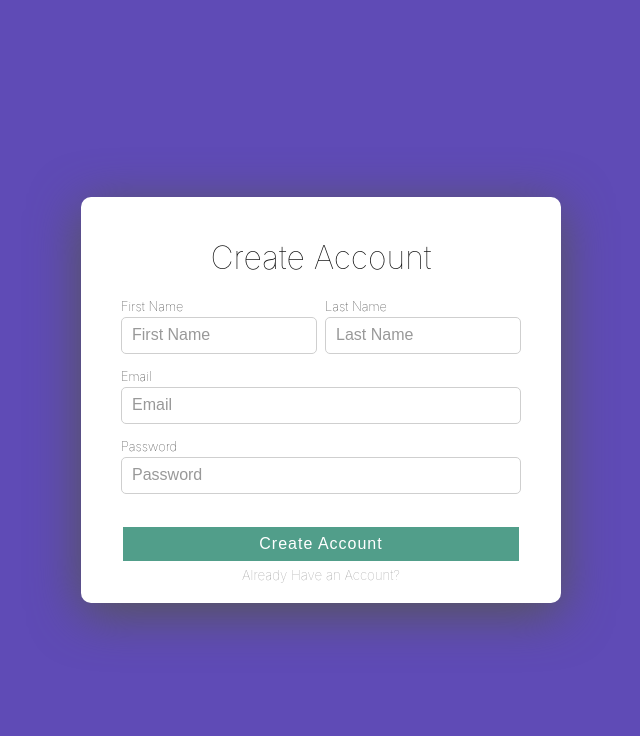
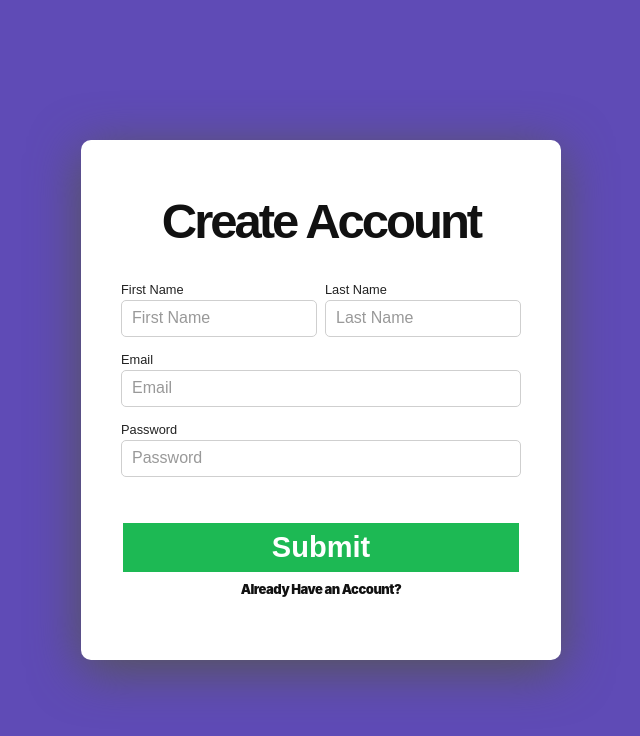
Before and after one commit to swizkhalifaa/React-First-Website, a React (Create React App) app: page / in a window 1280 px wide. Shown: the top 736 px of the page, without its empty margins (319-959 px from the left). Built offline with nearby package versions, Linux system fonts and the light colour scheme.

Commit message:
CSS Tweaks

```diff
--- a/src/App.css
+++ b/src/App.css
@@ -19,6 +19,7 @@ light green: #A3C4BC
 
 .form-wrapper {
   width: 400px;
+  height: 480px;
   display: flex;
   flex-direction: column;
   padding: 20px 40px;
@@ -37,15 +38,17 @@ h1 {
   text-align: center;
   width: 100%;
   color: #111;
-  font-weight: lighter;
-  font-family: -apple-system, BlinkMacSystemFont, "Segoe UI", Roboto, Oxygen,
-    Ubuntu, Cantarell, "Open Sans", "Helvetica Neue", sans-serif;
+  font-size: 49px;
+  font-weight: 900;
+  letter-spacing: -3px;
+  font-family: "Century Gothic", CenturyGothic, AppleGothic, sans-serif;
 }
 
 label {
   font-size: 0.8em;
   margin-bottom: 0.25em;
   color: #222;
+  font-family: "Century Gothic", CenturyGothic, AppleGothic, sans-serif;
   font-weight: lighter;
 }
 
@@ -107,25 +110,38 @@ input.error {
 }
 
 .createAccount button {
-  background-color: #519e8a;
+  background-color: #1db954;
   color: #fff;
   border: 2px solid #fff;
   width: 100%;
   margin-top: 1em;
   padding: 8px 0px;
-  font-size: 1em;
-  font-weight: lighter;
-  letter-spacing: 1px;
+  font-family: "Century Gothic", CenturyGothic, AppleGothic, sans-serif;
+  font-weight: 900;
+  font-size: 29px;
   margin-bottom: 0.25em;
 }
 
 .createAccount button:hover {
-  color: #519e8a;
+  color: #1db954;
   background-color: #fff;
-  border: 2px solid #519e8a;
+  border: 2px solid #1db954;
+  cursor: pointer;
 }
 
 .createAccount small {
-  color: #999;
+  color: #111;
   font-weight: lighter;
+  font-weight: 900;
+  letter-spacing: -0.5px;
+  font-size: 13px;
 }
+
+.createAccount small:hover {
+  color: #1db954;
+  font-weight: lighter;
+  font-weight: 900;
+  letter-spacing: -0.5px;
+  font-size: 13px;
+  cursor: pointer;
+}
--- a/src/App.js
+++ b/src/App.js
@@ -150,7 +150,7 @@ class App extends Component {
               )}
             </div>
             <div className="createAccount">
-              <button type="submit">Create Account</button>
+              <button type="submit">Submit</button>
               <small>Already Have an Account?</small>
             </div>
           </form>
```
